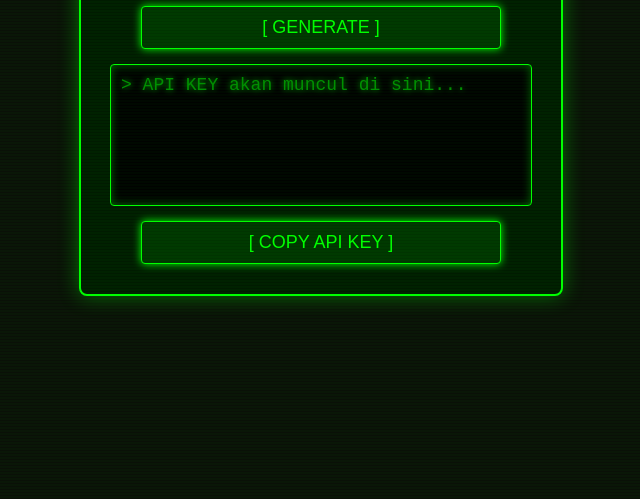
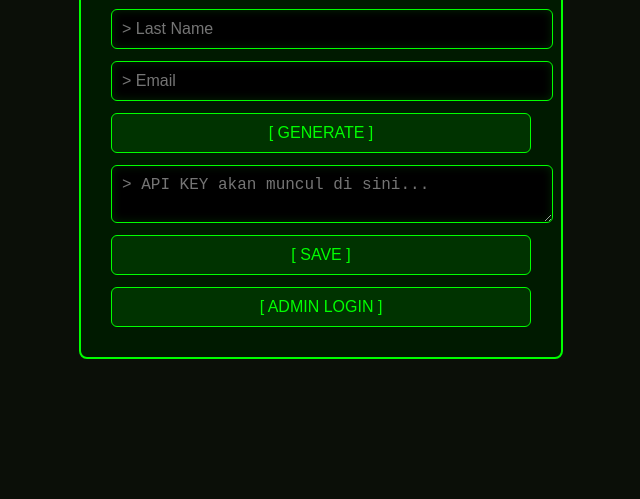
Before and after one commit to abimanyusatriaa/160_APIKeyGenerator, a website: page public/index.html in a window 1280 px wide. Shown: the part 301-800 px from the top of the page, without its empty margins (319-959 px from the left). Drawn offline with Linux system fonts and the light colour scheme.

Commit message:
menambahkan input nama, email dan button save

```diff
--- a/public/index.html
+++ b/public/index.html
@@ -1,178 +1,120 @@
+<!-- public/index.html -->
 <!DOCTYPE html>
 <html lang="id">
 <head>
-  <meta charset="UTF-8">
-  <meta name="viewport" content="width=device-width, initial-scale=1.0">
+  <meta charset="UTF-8" />
+  <meta name="viewport" content="width=device-width, initial-scale=1.0"/>
   <title>Pembuat API Key - Retro Klasik</title>
   <style>
     @import url('https://fonts.googleapis.com/css2?family=VT323&display=swap');
-
-    body {
-      font-family: 'VT323', monospace;
-      background-color: #0b0f08;
-      color: #33ff33;
-      display: flex;
-      justify-content: center;
-      align-items: center;
-      height: 100vh;
-      margin: 0;
-      overflow: hidden;
-    }
-
-    .container {
-      background-color: #001a00;
-      border: 2px solid #00ff00;
-      border-radius: 8px;
-      box-shadow: 0 0 20px rgba(0, 255, 0, 0.4);
-      padding: 30px;
-      width: 420px;
-      text-align: center;
-      display: flex;
-      flex-direction: column;
-      align-items: center;
-      gap: 15px;
-    }
-
-    h1 {
-      font-size: 28px;
-      margin-bottom: 10px;
-      text-shadow: 0 0 8px #00ff00, 0 0 16px #00cc00;
-    }
-
-    button {
-      background-color: #003300;
-      color: #00ff00;
-      border: 1px solid #00ff00;
-      border-radius: 4px;
-      padding: 10px 20px;
-      font-size: 18px;
-      cursor: pointer;
-      transition: all 0.2s ease;
-      box-shadow: 0 0 8px #00ff00;
-      width: 100%;
-      max-width: 360px;
-    }
-
-    button:hover {
-      background-color: #005500;
-      box-shadow: 0 0 12px #00ff00;
-      transform: scale(1.05);
-    }
-
-    textarea {
-      display: block;
-      width: calc(100% - 20px);
-      height: 120px;
-      background-color: #000;
-      color: #00ff00;
-      border: 1px solid #00ff00;
-      border-radius: 4px;
-      padding: 10px;
-      font-size: 18px;
-      resize: none;
-      box-shadow: inset 0 0 10px rgba(0, 255, 0, 0.4);
-      text-shadow: 0 0 6px #00ff00;
-    }
-
-    textarea::placeholder {
-      color: #00cc00;
-      opacity: 0.7;
-    }
-
-    .message {
-      color: #00ff00;
-      text-shadow: 0 0 5px #00ff00;
-      font-size: 18px;
-      display: none;
-    }
-
-    .blink {
-      animation: blink 1s infinite;
-    }
-
-    @keyframes blink {
-      50% { opacity: 0; }
-    }
-
-    .scanline {
-      position: fixed;
-      top: 0;
-      left: 0;
-      width: 100%;
-      height: 100%;
-      pointer-events: none;
-      background: repeating-linear-gradient(
-        to bottom,
-        rgba(0, 255, 0, 0.05) 0px,
-        rgba(0, 255, 0, 0.05) 1px,
-        transparent 2px,
-        transparent 3px
-      );
-      animation: moveScan 6s linear infinite;
-    }
-
-    @keyframes moveScan {
-      from { background-position: 0 0; }
-      to { background-position: 0 100px; }
-    }
+    body { font-family: 'VT323', monospace; background:#0b0f08; color:#33ff33; display:flex; justify-content:center; align-items:center; height:100vh; margin:0; }
+    .container { background:#001a00; border:2px solid #00ff00; border-radius:8px; padding:30px; width:420px; text-align:center; display:flex; flex-direction:column; gap:12px; }
+    input, textarea { width:100%; background:#000; color:#00ff00; border:1px solid #00ff00; padding:10px; border-radius:6px; font-size:16px; box-shadow: inset 0 0 10px rgba(0,255,0,0.15); }
+    button { background:#003300; color:#00ff00; border:1px solid #00ff00; padding:10px; border-radius:6px; cursor:pointer; font-size:16px; }
+    button:hover { background:#005500; transform:scale(1.02); }
+    .msg { color:#00ff00; display:none; }
   </style>
 </head>
 <body>
-  <div class="scanline"></div>
+  <div class="container">
+    <h1>Pembuat API Key<span>_</span></h1>
 
-  <div class="container">
-    <h1>Pembuat API Key<span class="blink">_</span></h1>
-    <button onclick="buatApiKey()">[ GENERATE ]</button>
+    <input id="firstname" type="text" placeholder="> First Name" />
+    <input id="lastname" type="text" placeholder="> Last Name" />
+    <input id="email" type="email" placeholder="> Email" />
+
+    <button id="generateBtn">[ GENERATE ]</button>
     <textarea id="apikey" readonly placeholder="> API KEY akan muncul di sini..."></textarea>
-    <button onclick="copyApiKey()">[ COPY API KEY ]</button>
-    <div class="message" id="message">API Key berhasil disalin!</div>
+
+    <button id="saveBtn">[ SAVE ]</button>
+
+    <button onclick="goToAdmin()">[ ADMIN LOGIN ]</button>
+    <div class="msg" id="msg"></div>
   </div>
 
   <script>
-    async function buatApiKey() {
-      const textarea = document.getElementById('apikey');
-      const message = document.getElementById('message');
-      message.style.display = 'none';
-      textarea.value = '> Sedang membuat API Key...';
+    function showMsg(text, ok=true) {
+      const el = document.getElementById('msg');
+      el.style.display = 'block';
+      el.textContent = text;
+      el.style.color = ok ? '#00ff00' : '#ff3333';
+      setTimeout(()=> el.style.display = 'none', 3000);
+    }
+
+    function goToAdmin() {
+      window.location.href = '/admin.html';
+    }
+
+    let latestApiKey = null;
+
+    // ============================
+    // GENERATE
+    // ============================
+    document.getElementById('generateBtn').addEventListener('click', async () => {
+      const txt = document.getElementById('apikey');
+      txt.value = '> Sedang membuat API Key...';
 
       try {
-        const response = await fetch('/api/keys', {
-            method: 'POST',
-            headers: { 'Content-Type': 'application/json' }
+        const res = await fetch('/api/keys', {
+          method: 'POST',
+          headers: {'Content-Type':'application/json'}
         });
+        const json = await res.json();
 
-        if (!response.ok) throw new Error('Gagal mengambil API key');
-        const data = await response.json();
+        if (!json.success) {
+          txt.value = '> Gagal membuat API Key';
+          showMsg('Gagal membuat API Key', false);
+          return;
+        }
 
-        if (data.success) textarea.value = data.apiKey;
-        else textarea.value = '> Gagal membuat API key!';
-      } catch (error) {
-        console.error(error);
-        textarea.value = '> Terjadi kesalahan saat menghubungi server.';
+        latestApiKey = json.apiKey;
+        txt.value = latestApiKey;
+        showMsg('API Key berhasil dibuat!');
+      } catch (e) {
+        console.error(e);
+        txt.value = '> Terjadi kesalahan...';
+        showMsg('Terjadi kesalahan jaringan', false);
       }
-    }
+    });
 
-    function copyApiKey() {
-      const textarea = document.getElementById('apikey');
-      const message = document.getElementById('message');
+    // ============================
+    // SAVE
+    // ============================
+    document.getElementById('saveBtn').addEventListener('click', async () => {
+      const first_name = document.getElementById('firstname').value.trim();
+      const last_name = document.getElementById('lastname').value.trim();
+      const email = document.getElementById('email').value.trim();
 
-      if (!textarea.value || textarea.value.startsWith('> Sedang') || textarea.value.startsWith('> Gagal')) {
-        message.textContent = 'Tidak ada API key untuk disalin!';
-        message.style.display = 'block';
+      if (!first_name || !last_name || !email) {
+        showMsg('Isi semua field dulu!', false);
         return;
       }
 
-      navigator.clipboard.writeText(textarea.value)
-        .then(() => {
-          message.textContent = 'API Key berhasil disalin!';
-          message.style.display = 'block';
-          setTimeout(() => message.style.display = 'none', 2000);
-        })
-        .catch(() => {
-          message.textContent = 'Gagal menyalin API Key!';
-          message.style.display = 'block';
+      if (!latestApiKey) {
+        showMsg('Generate API key dulu!', false);
+        return;
+      }
+
+      const payload = { first_name, last_name, email, api_key: latestApiKey };
+
+      try {
+        const res = await fetch('/api/users/save', {
+          method: 'POST',
+          headers: {'Content-Type':'application/json'},
+          body: JSON.stringify(payload)
         });
-    }
+        const json = await res.json();
+
+        if (!json.success) {
+          showMsg('Gagal menyimpan user: ' + (json.message || 'error'), false);
+        } else {
+          showMsg('User berhasil disimpan!');
+        }
+      } catch (e) {
+        console.error('ERR save:', e);
+        showMsg('Terjadi kesalahan jaringan', false);
+      }
+    });
   </script>
 </body>
 </html>
```
